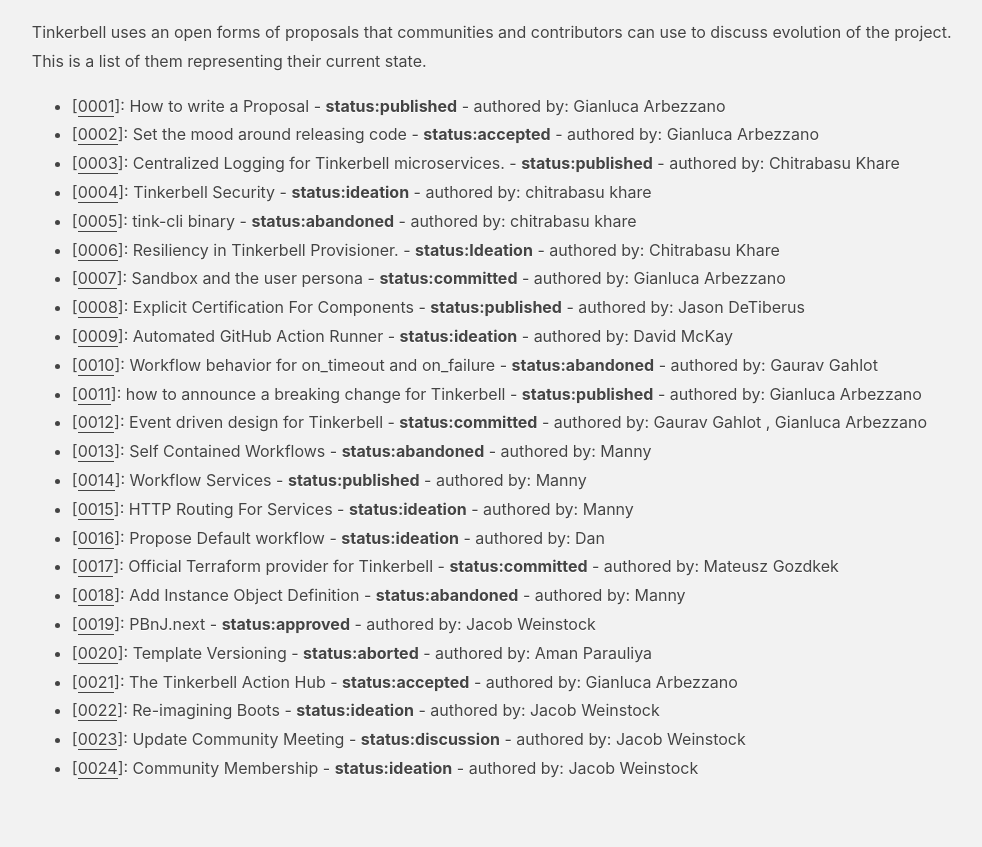
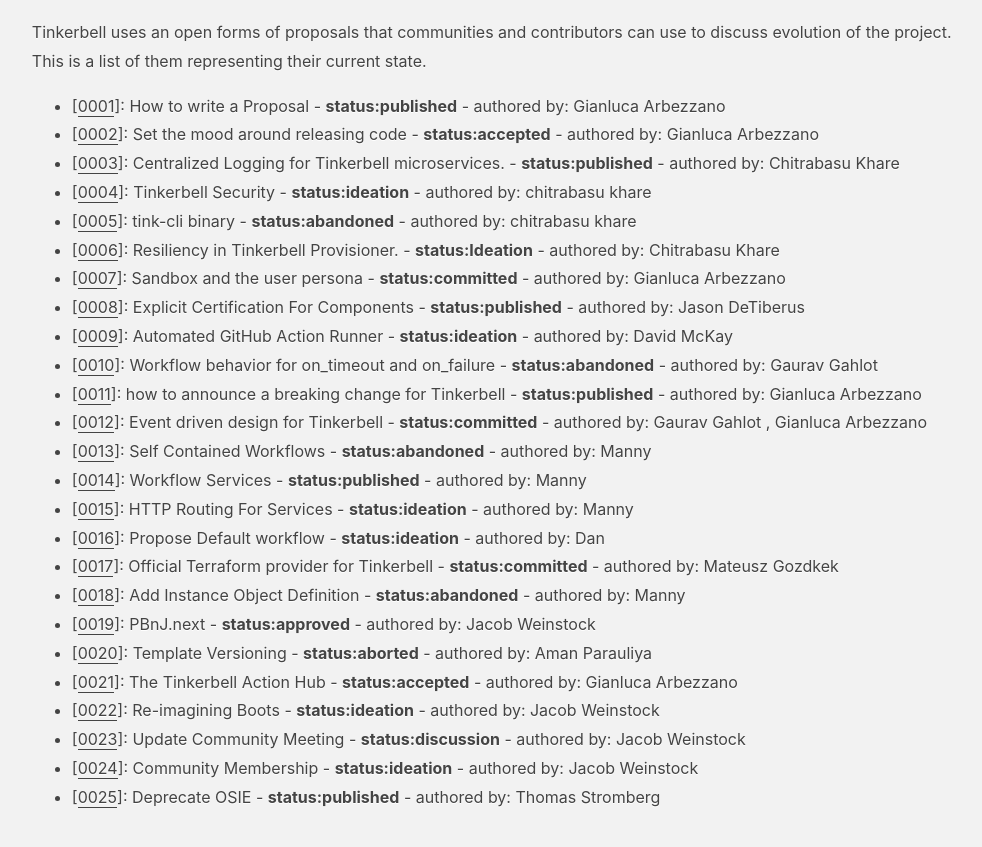
Before and after one commit to tinkerbell/proposals, a plain HTML site: page index.html in a window 1280 px wide. Shown: the part 125-972 px from the top of the page, without its empty margins (141-1123 px from the left). Drawn offline with Linux system fonts and the light colour scheme.

Commit message:
Deploying to gh-pages from  @ 1cf79217558fdc74c3b7ff4ae57e29ad6ee351e5 🚀

```diff
--- a/index.html
+++ b/index.html
@@ -72,6 +72,8 @@
 
                 <li>[<a href="https://github.com/tinkerbell/proposals/blob/main/proposals/0024/README.md">0024</a>]: Community Membership - <b>status:ideation</b> - authored by: Jacob Weinstock</li>
 
+                <li>[<a href="https://github.com/tinkerbell/proposals/blob/main/proposals/0025/README.md">0025</a>]: Deprecate OSIE - <b>status:published</b> - authored by: Thomas Stromberg</li>
+
             </ul>
         </div>
     </body>
```
